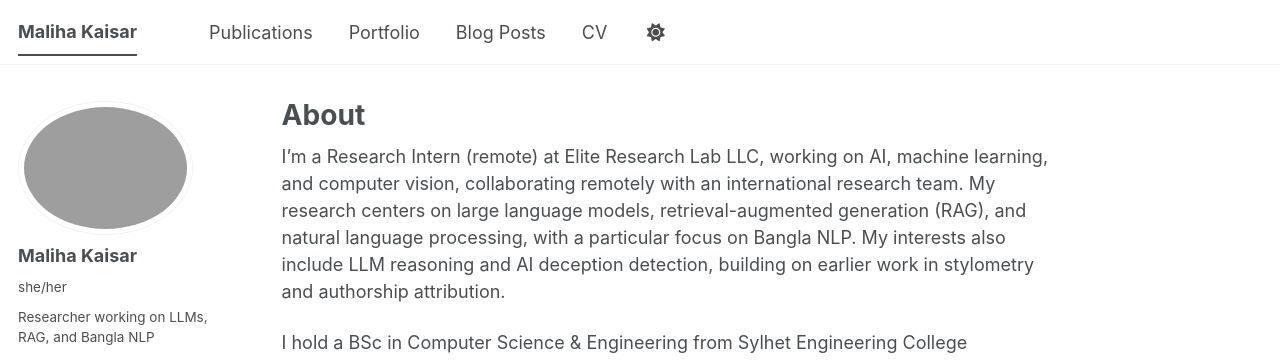
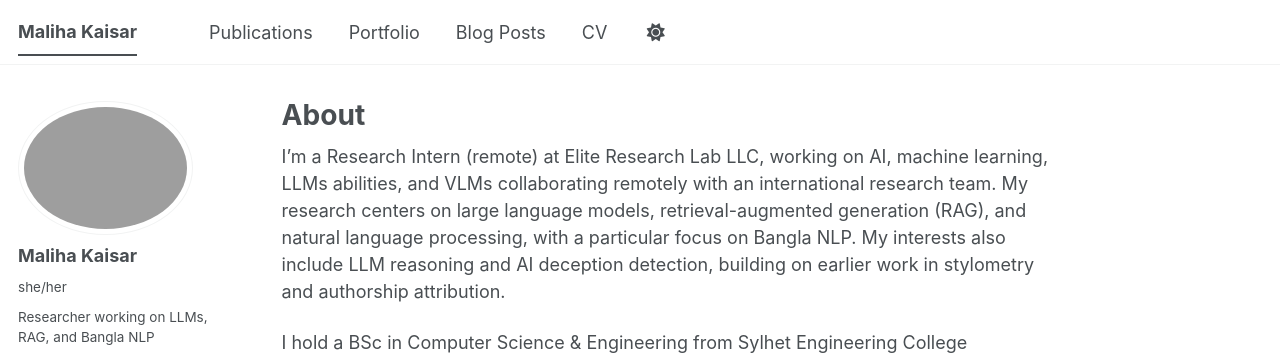
Before and after one commit to MalihaKaisar/MalihaKaisar.github.io, a Jekyll site: the page built from _pages/about.md, in a window 1280 px wide and 1202 px high. Shown: the top 360 px of the window. Built offline with Jekyll 4.4.1, drawn with Linux system fonts in a browser that asks for light colours; a style sheet for code colours, icons or effects is not loaded.

Commit message:
Revise about page content for clarity
Updated description of research focus and interests.

```diff
--- a/_pages/about.md
+++ b/_pages/about.md
@@ -8,7 +8,7 @@ redirect_from:
   - /about.html
 ---
 
-I'm a Research Intern (remote) at Elite Research Lab LLC, working on AI, machine learning, and computer vision, collaborating remotely with an international research team. My research centers on large language models, retrieval-augmented generation (RAG), and natural language processing, with a particular focus on Bangla NLP. My interests also include LLM reasoning and AI deception detection, building on earlier work in stylometry and authorship attribution.
+I'm a Research Intern (remote) at Elite Research Lab LLC, working on AI, machine learning, LLMs abilities, and VLMs collaborating remotely with an international research team. My research centers on large language models, retrieval-augmented generation (RAG), and natural language processing, with a particular focus on Bangla NLP. My interests also include LLM reasoning and AI deception detection, building on earlier work in stylometry and authorship attribution.
 
 I hold a BSc in Computer Science & Engineering from Sylhet Engineering College (affiliated with Shahjalal University of Science and Technology), Bangladesh.
 
```
